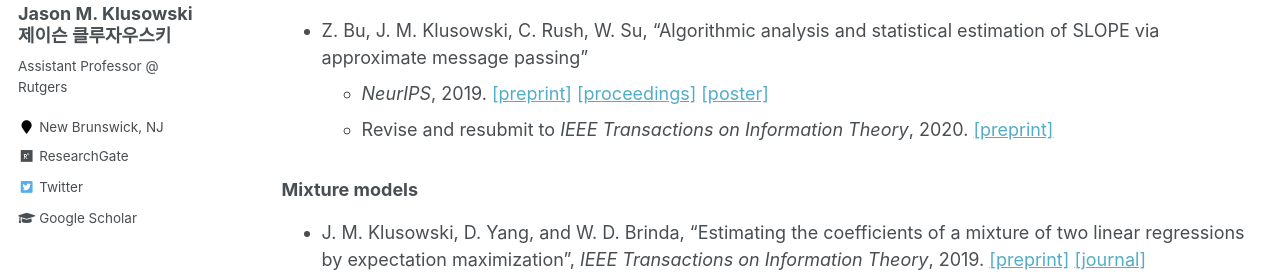
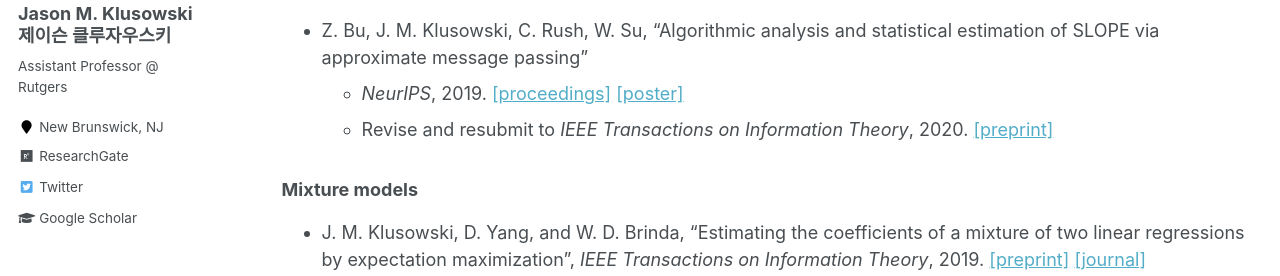
Before and after one commit to jasonklusowski/jasonklusowski.github.io, a Jekyll site: the page built from _pages/publications.md, in a window 1280 px wide and 900 px high, scrolled down 620 px. Shown: the part 177-453 px from the top of the window. Built offline with Jekyll 4.4.1, drawn with Linux system fonts in a browser that asks for light colours; formulas are drawn with MathJax 3.

Commit message:
Update publications.md

```diff
--- a/_pages/publications.md
+++ b/_pages/publications.md
@@ -24,7 +24,7 @@ You can also find my articles on my [Google Scholar profile](https://scholar.goo
 ### High-dimensional linear regression
 
 * Z. Bu, J. M. Klusowski, C. Rush, W. Su, "Algorithmic analysis and statistical estimation of SLOPE via approximate message passing"
-  - _NeurIPS_, 2019. [[preprint]](https://arxiv.org/pdf/1907.07502.pdf) [[proceedings]](http://papers.neurips.cc/paper/9134-algorithmic-analysis-and-statistical-estimation-of-slope-via-approximate-message-passing) [[poster]](https://jasonklusowski.github.io/files/SLOPEAMP_poster.pdf)
+  - _NeurIPS_, 2019. [[proceedings]](http://papers.neurips.cc/paper/9134-algorithmic-analysis-and-statistical-estimation-of-slope-via-approximate-message-passing) [[poster]](https://jasonklusowski.github.io/files/SLOPEAMP_poster.pdf)
   - Revise and resubmit to _IEEE Transactions on Information Theory_, 2020. [[preprint]](https://arxiv.org/pdf/1907.07502.pdf)
 
 ### Mixture models
```
